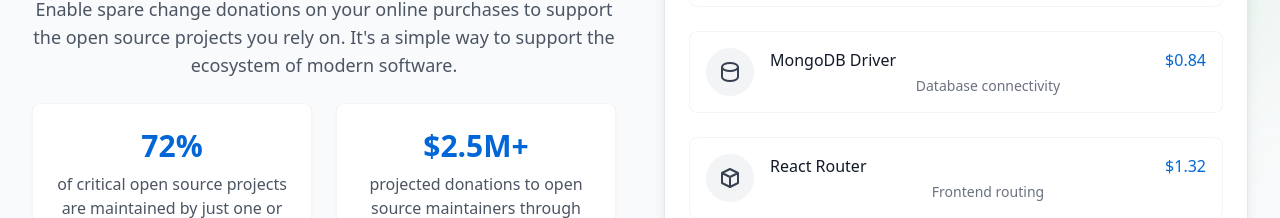
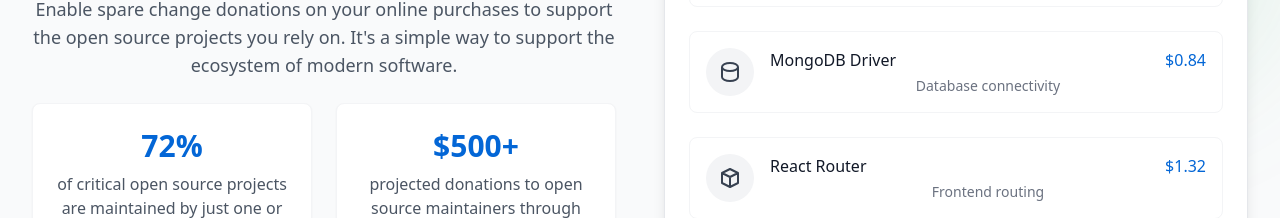
Before and after one commit to asatpathy314/diff-sentry, a React (Vite) app in the folder DiffSentry/: page / in a window 1280 px wide. Shown: the part 2960-3178 px from the top of the page. Built offline with nearby package versions, Linux system fonts and the light colour scheme.

Commit message:
make more realistic projection for donation number

```diff
--- a/DiffSentry/src/components/Donations.jsx
+++ b/DiffSentry/src/components/Donations.jsx
@@ -50,7 +50,7 @@
                 viewport={{ once: false, margin: "-100px" }}
                 className="bg-white dark:bg-gray-800 p-6 rounded-lg shadow-sm border border-gray-100 dark:border-gray-700"
               >
-                <div className="text-3xl font-bold text-primary mb-2">$2.5M+</div>
+                <div className="text-3xl font-bold text-primary mb-2">$500+</div>
                 <p className="text-gray-600 dark:text-gray-400">
                   projected donations to open source maintainers through our platform
                 </p>
```
